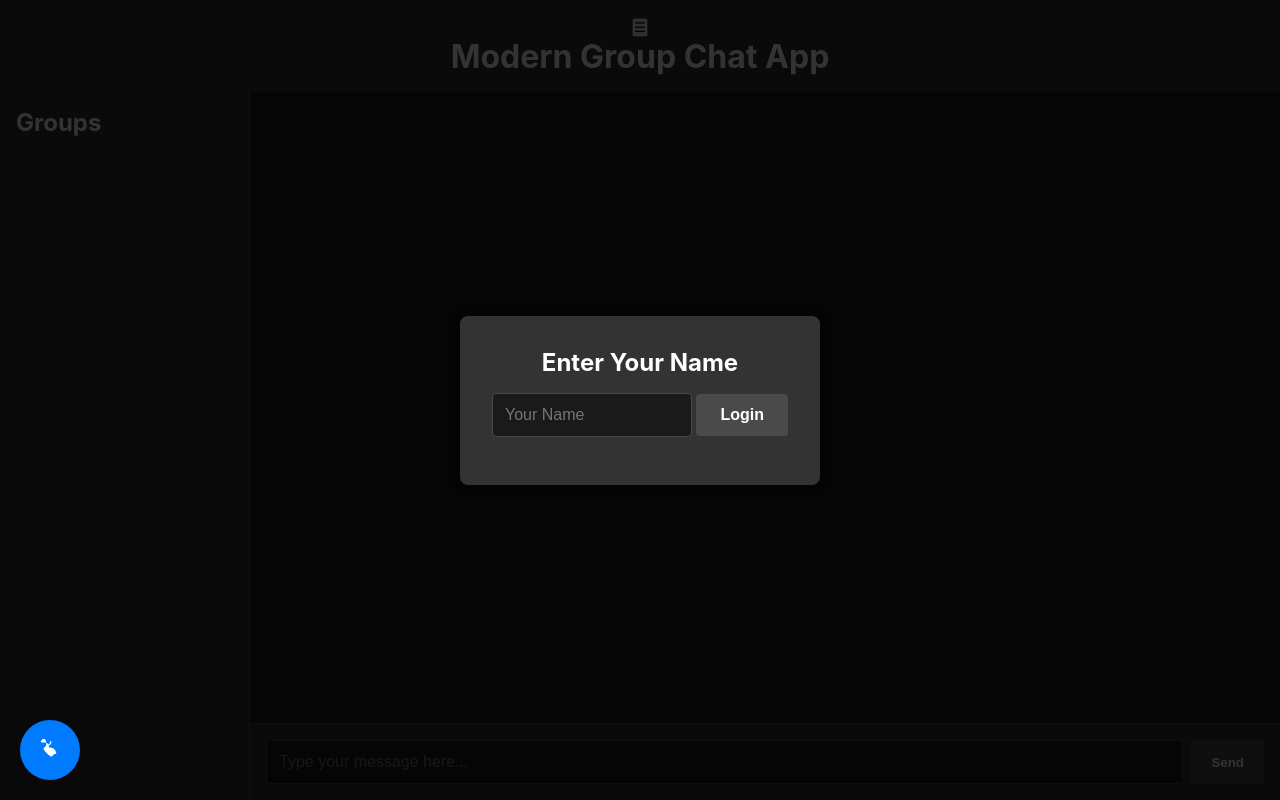
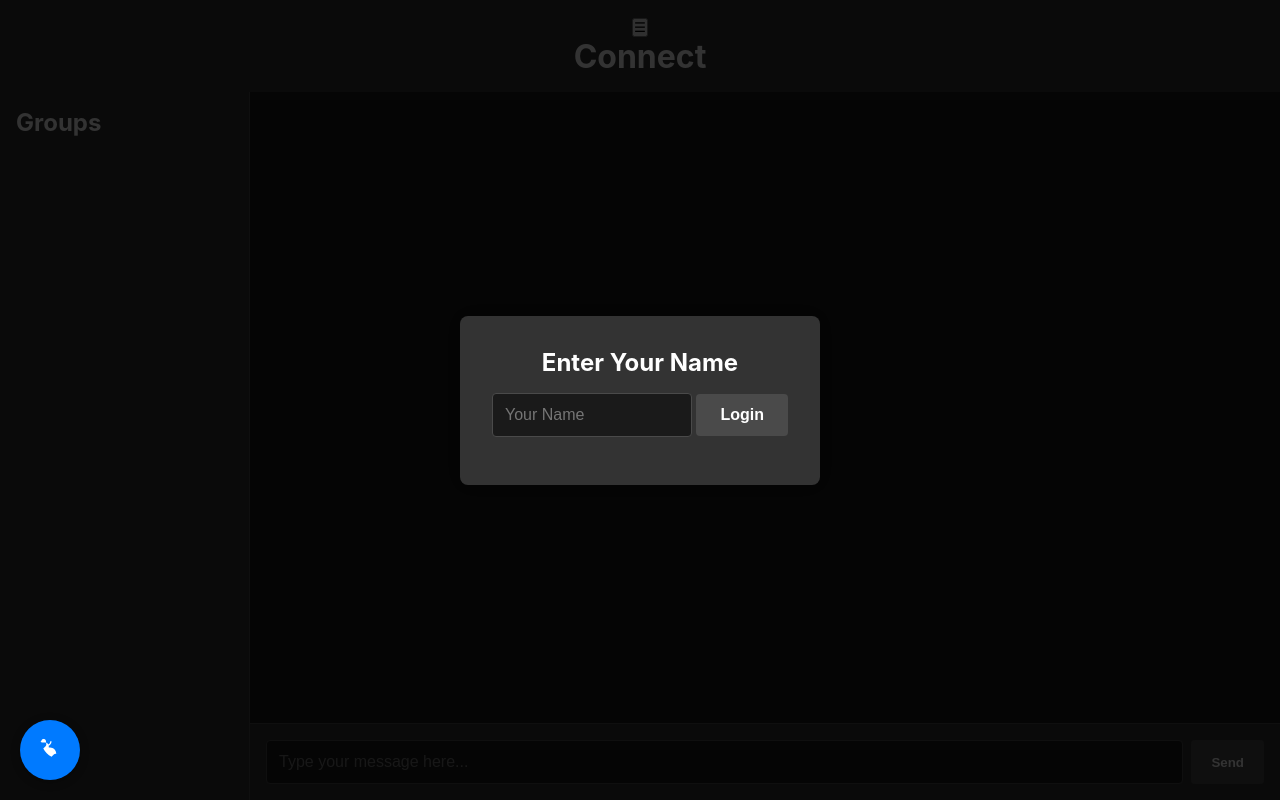
Before and after one commit to dg8abyt-oss/dhruvlimk, a website: page public/index.html in a window 1280 px wide. Drawn offline with Linux system fonts and the light colour scheme.

```diff
--- a/public/index.html
+++ b/public/index.html
@@ -5,7 +5,7 @@
   <meta name="viewport" content="width=device-width, initial-scale=1.0, maximum-scale=1.0, user-scalable=no">
   <meta name="apple-mobile-web-app-capable" content="yes">
   <meta name="apple-mobile-web-app-status-bar-style" content="black-translucent">
-  <title>Modern Group Chat App</title>
+  <title>Connect</title>
   <link rel="manifest" href="/manifest.json">
   <link rel="apple-touch-icon" href="/icons/icon-192x192.png">
   <style>
@@ -291,7 +291,7 @@
 <body>
   <div class="header">
     <button id="menu-toggle">☰</button>
-    <h1>Modern Group Chat App</h1>
+    <h1>Connect</h1>
   </div>
   <div class="container">
     <div class="sidebar" id="sidebar">
```
